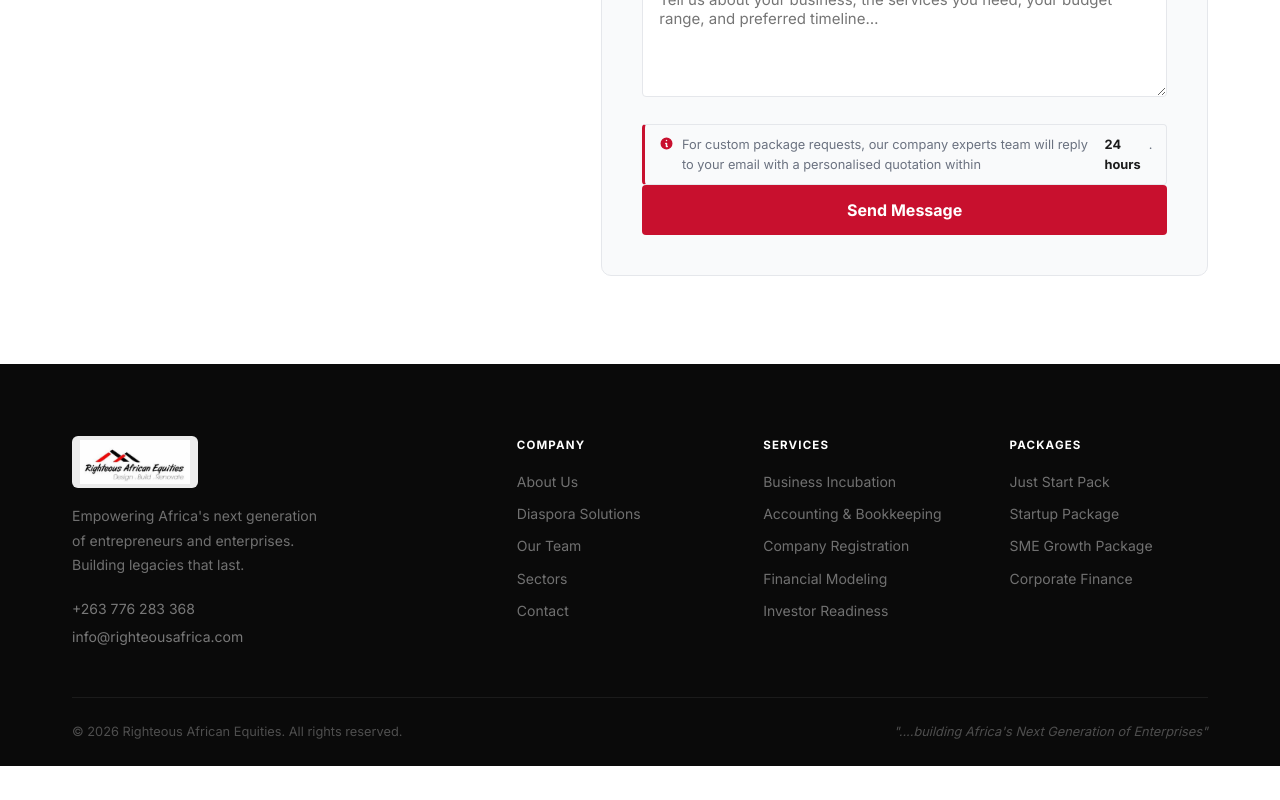
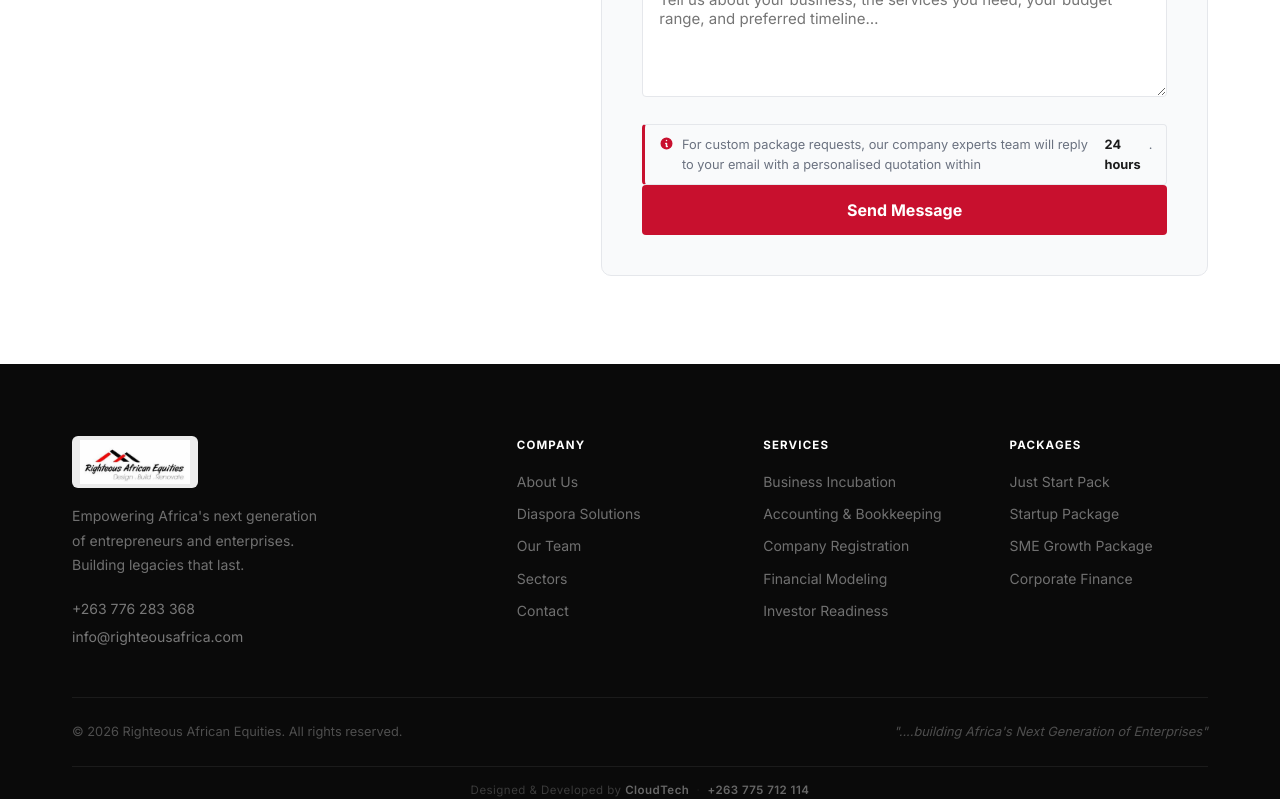
Before and after one commit to bhunu/Righteous_Africa, a React (Vite) app: page / in a window 1280 px wide. Shown: the part 10717-11517 px from the top of the page. Before the commit the page ends 11484 px from the top, so only its background shows below. Built offline with nearby package versions, Linux system fonts and the light colour scheme.

Commit message:
feat: enhance footer with developer credits and styling

```diff
--- a/src/App.css
+++ b/src/App.css
@@ -1108,6 +1108,23 @@ a.c-val:hover { color: var(--red); }
 }
 .footer-bottom p { font-size: .8rem; color: rgba(255,255,255,.28); }
 .footer-motto     { font-style: italic; }
+
+.footer-dev {
+  border-top: 1px solid rgba(255,255,255,.07);
+  padding: .875rem 0 0;
+  text-align: center;
+  font-size: .72rem;
+  color: rgba(255,255,255,.2);
+  letter-spacing: .04em;
+}
+.footer-dev-link {
+  color: rgba(255,255,255,.38);
+  text-decoration: none;
+  font-weight: 600;
+  transition: color .2s;
+}
+.footer-dev-link:hover { color: var(--red); }
+.footer-dev-sep { margin: 0 .45rem; opacity: .4; }
 
 /* ─── DIASPORA ────────────────────────────────────────────────────────────── */
 .dsp-section { overflow: hidden; }
--- a/src/App.tsx
+++ b/src/App.tsx
@@ -1210,6 +1210,12 @@ export default function App() {
             <p>&copy; {new Date().getFullYear()} Righteous African Equities. All rights reserved.</p>
             <p className="footer-motto">"....building Africa's Next Generation of Enterprises"</p>
           </div>
+          <div className="footer-dev">
+            <span>Designed &amp; Developed by&nbsp;</span>
+            <a href="tel:+263775712114" className="footer-dev-link">CloudTech</a>
+            <span className="footer-dev-sep">·</span>
+            <a href="tel:+263775712114" className="footer-dev-link">+263 775 712 114</a>
+          </div>
         </div>
       </footer>
     </div>
```
Also changed, not shown: .cpanel.yml, 1 other file (tests, documents, lock files or other folders).
